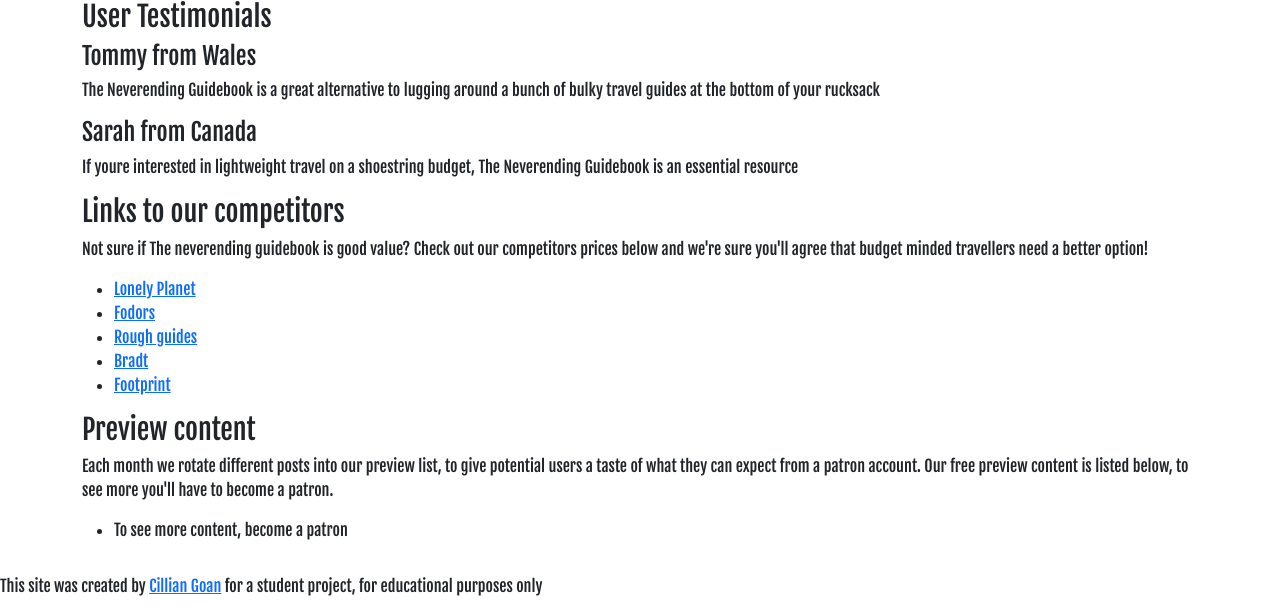
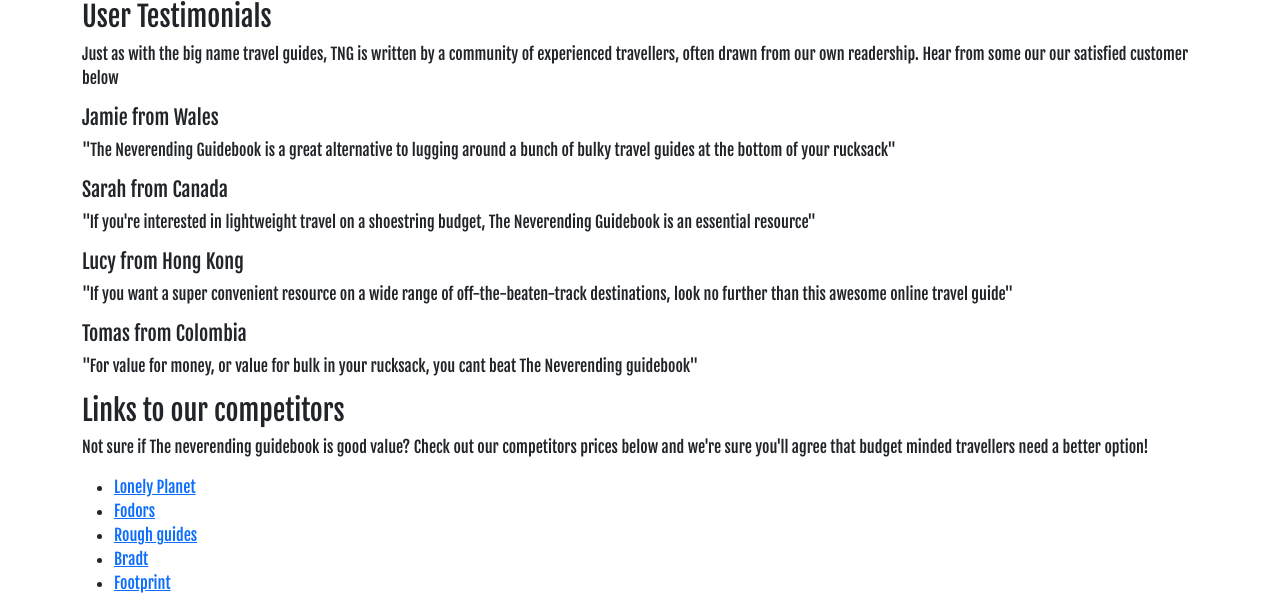
Before and after one commit to Cillian-G/neverending_guidebook, a Django app: page / in a window 1280 px wide. Shown: the part 112-723 px from the top of the page. Run offline with Django 3.2, Linux system fonts and the light colour scheme; data that the repository does not hold is empty; some libraries are stand-ins or nearby versions.

Commit message:
Add final two user testimonials

```diff
--- a/templates/index.html
+++ b/templates/index.html
@@ -4,10 +4,15 @@
 
 <div>
     <h3>User Testimonials</h3>
-    <h4>Tommy from Wales</h4>
-    <p>The Neverending Guidebook is a great alternative to lugging around a bunch of bulky travel guides at the bottom of your rucksack</p>
-    <h4>Sarah from Canada</h4>
-    <p>If youre interested in lightweight travel on a shoestring budget, The Neverending Guidebook is an essential resource</p>
+    <p>Just as with the big name travel guides, TNG is written by a community of experienced travellers, often drawn from our own readership. Hear from some our our satisfied customer below</p>
+    <h5>Jamie from Wales</h5>
+    <p>"The Neverending Guidebook is a great alternative to lugging around a bunch of bulky travel guides at the bottom of your rucksack"</p>
+    <h5>Sarah from Canada</h5>
+    <p>"If you're interested in lightweight travel on a shoestring budget, The Neverending Guidebook is an essential resource"</p>
+    <h5>Lucy from Hong Kong</h5>
+    <p>"If you want a super convenient resource on a wide range of off-the-beaten-track destinations, look no further than this awesome online travel guide"</p>
+    <h5>Tomas from Colombia</h5>
+    <p>"For value for money, or value for bulk in your rucksack, you cant beat The Neverending guidebook"</p>
 </div>
 
 <div>
```
